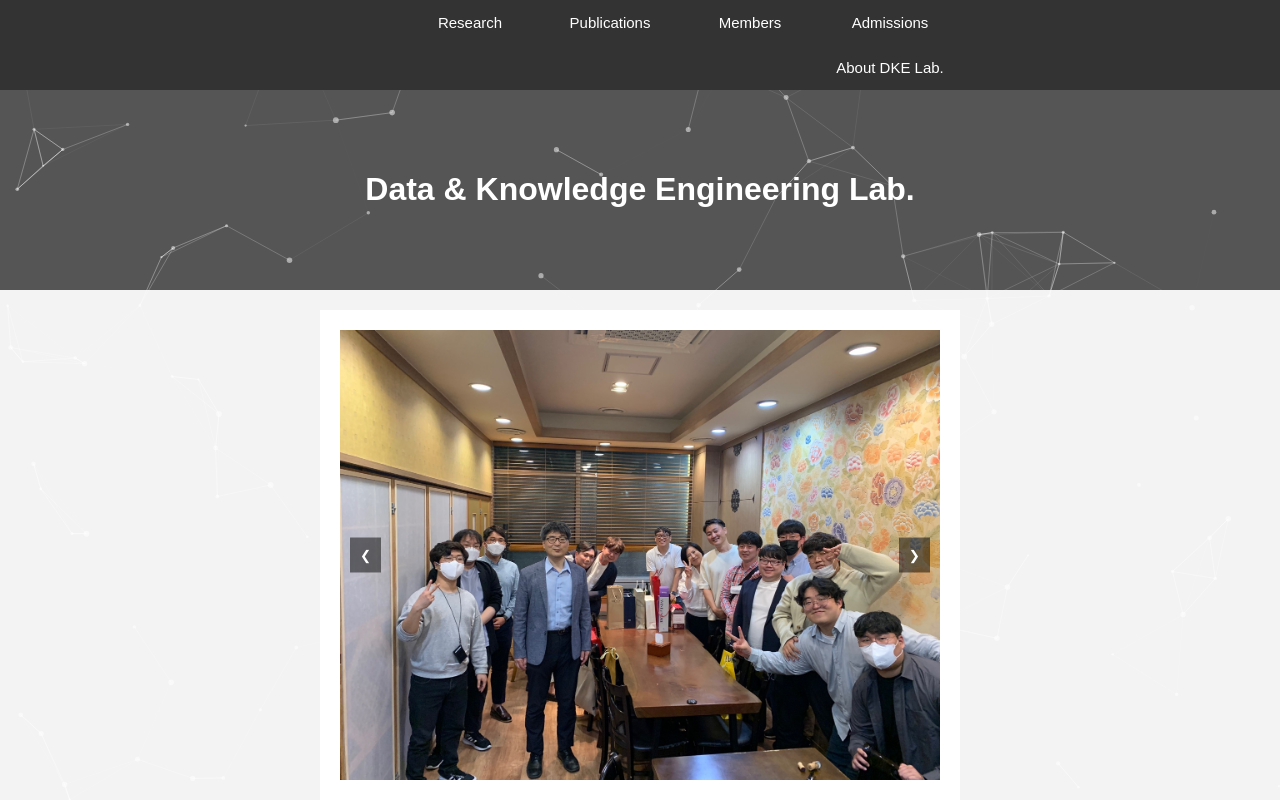
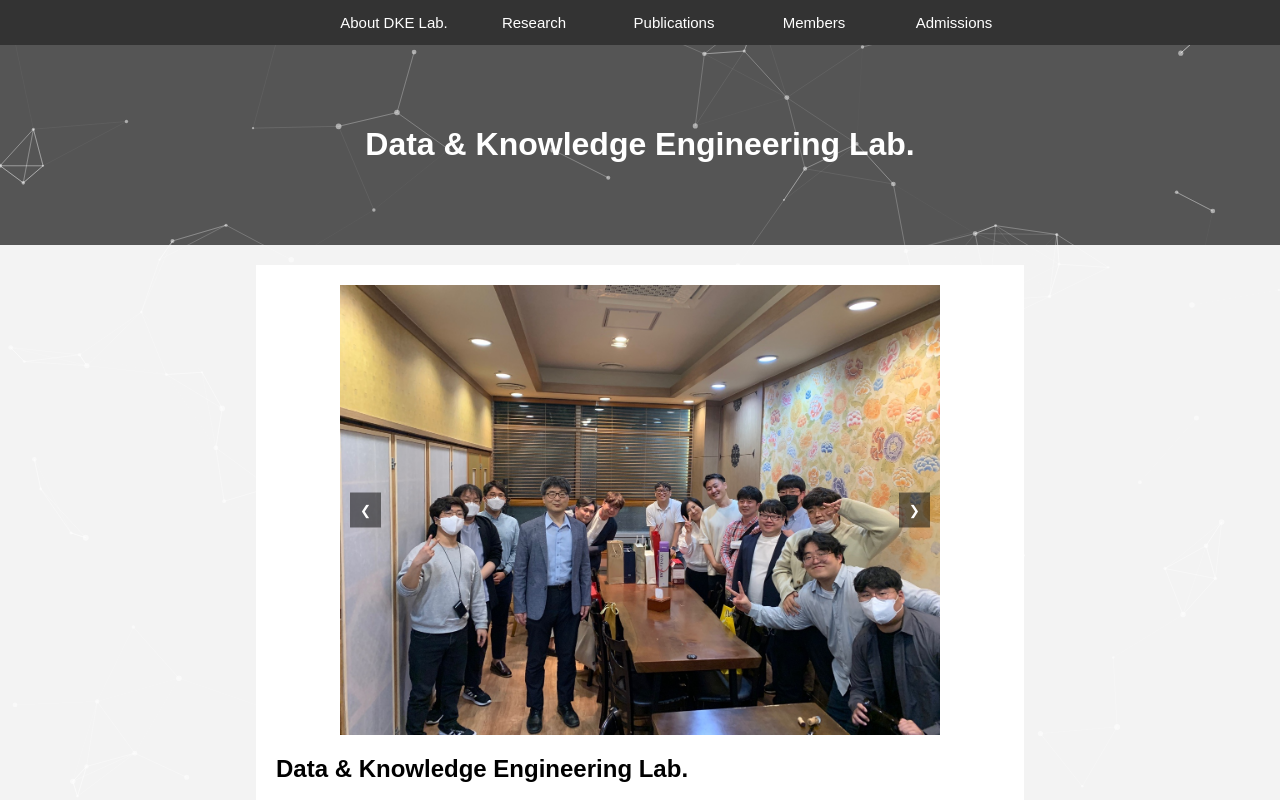
Before and after one commit to meongju0o0/DKE-homepage, a React (Create React App) app: page / in a window 1280 px wide. Shown: the top 800 px of the page. Built offline with nearby package versions, Linux system fonts and the light colour scheme.

Commit message:
update MainPage CSS media query

```diff
--- a/src/styles/MainPage.css
+++ b/src/styles/MainPage.css
@@ -11,7 +11,7 @@
 }
 
 .wrapper {
-    max-width: 50%;
+    max-width: 80%;
     margin: 0 auto;
     padding: 0 10px;
 }
@@ -19,3 +19,24 @@
 .section {
     margin-bottom: 20px;
 }
+
+@media screen and (min-width: 1024px) {
+    .wrapper {
+        max-width: 70%;
+        margin: 0 auto;
+    }
+}
+
+@media screen and (min-width: 1280px) {
+    .wrapper {
+        max-width: 60%;
+        margin: 0 auto;
+    }
+}
+
+@media screen and (min-width: 1920px) {
+    .wrapper {
+        max-width: 50%;
+        margin: 0 auto;
+    }
+}
```
Also changed, not shown: public/images/DKE-logo-removebg.png (added), public/images/DKE-logo.png (added).
